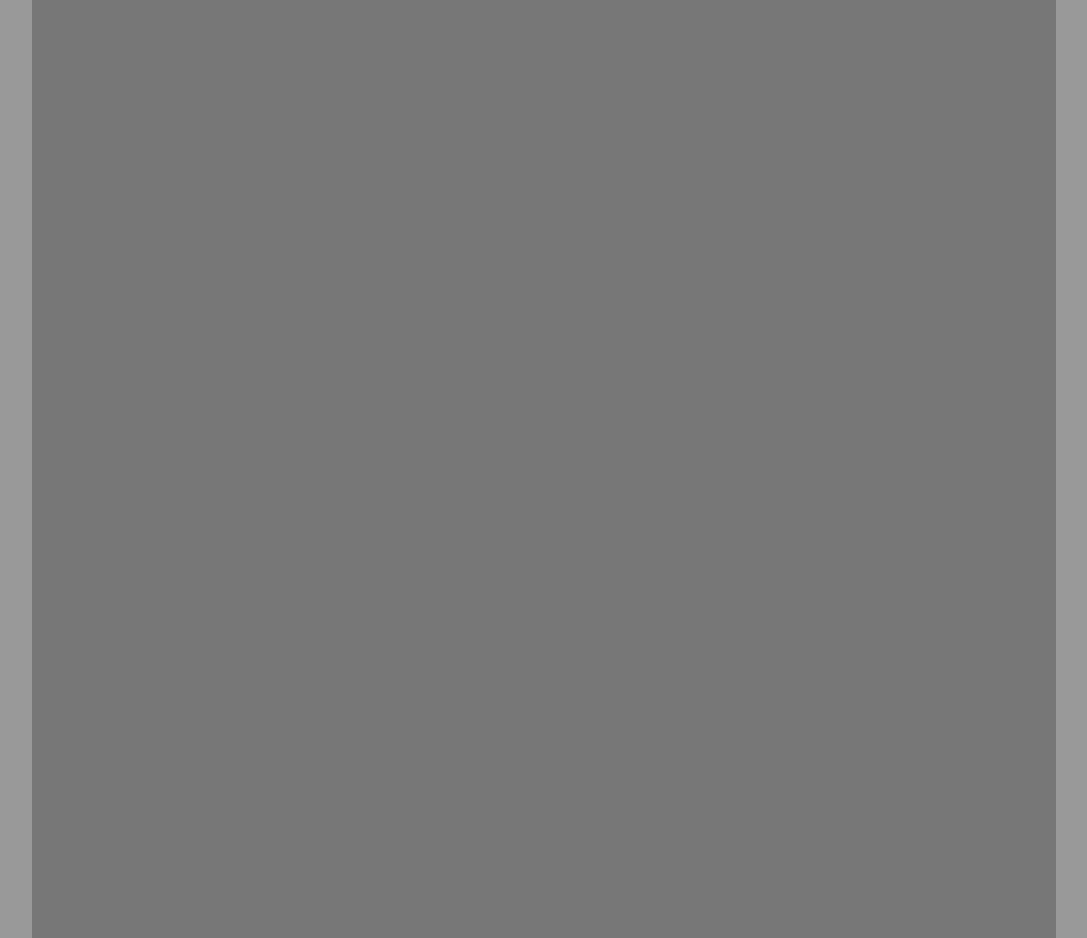
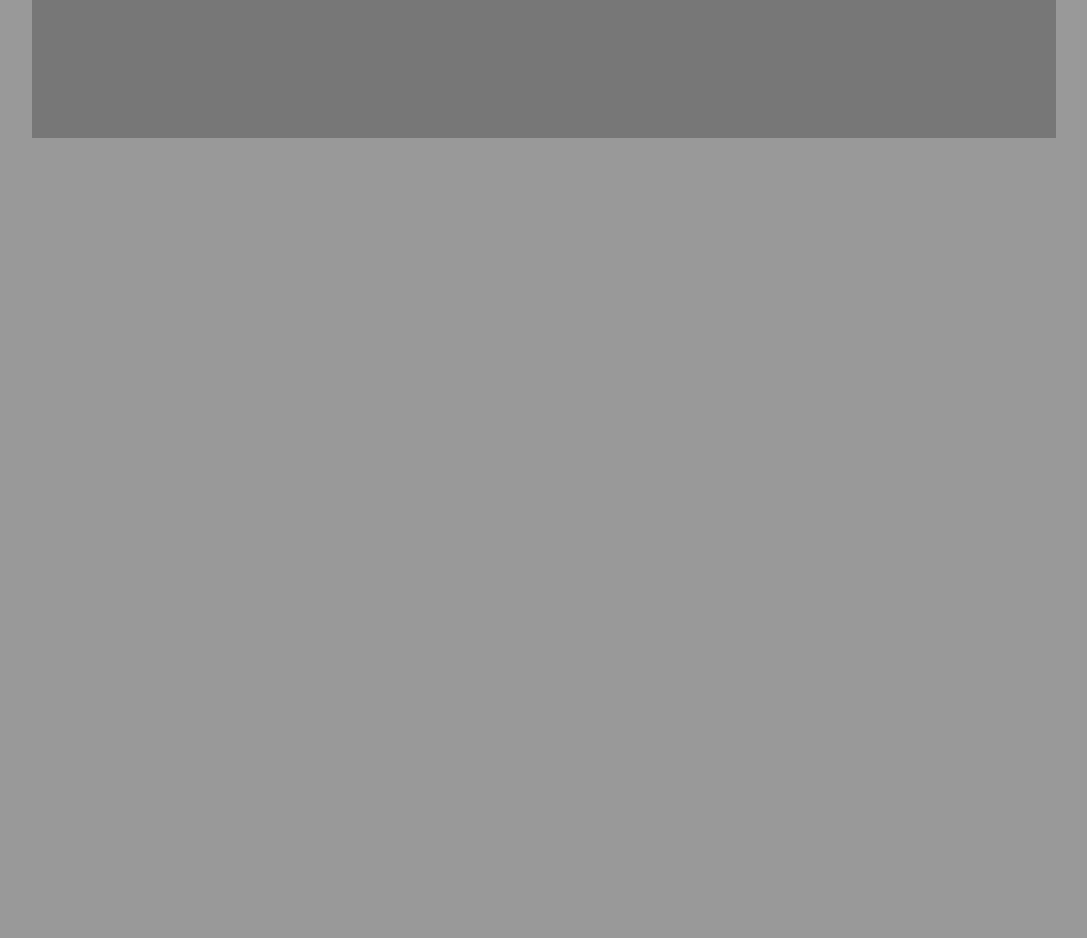
Before and after one commit to FelixSkouboeLindberg/Project-Migmiger, a PHP site: page /index.php in a window 1280 px wide. Shown: the part 96-1034 px from the top of the page, without its empty margins (96-1183 px from the left). After the commit the page ends 234 px from the top, so only its background shows below. Run offline with PHP 8.4, Linux system fonts and the light colour scheme; data that the repository does not hold is empty.

Commit message:
CSS stuff

```diff
--- a/stylesheet.css
+++ b/stylesheet.css
@@ -79,14 +79,9 @@ body {
     color: white;
 }
 
-.content {
-	height:100%;
-}
-
 .posts {
 	background-color: #777;
 	width: 80%;
-	height:100%;
 	text-align: left;
 	margin-left: auto;
 	margin-right: auto;
```
